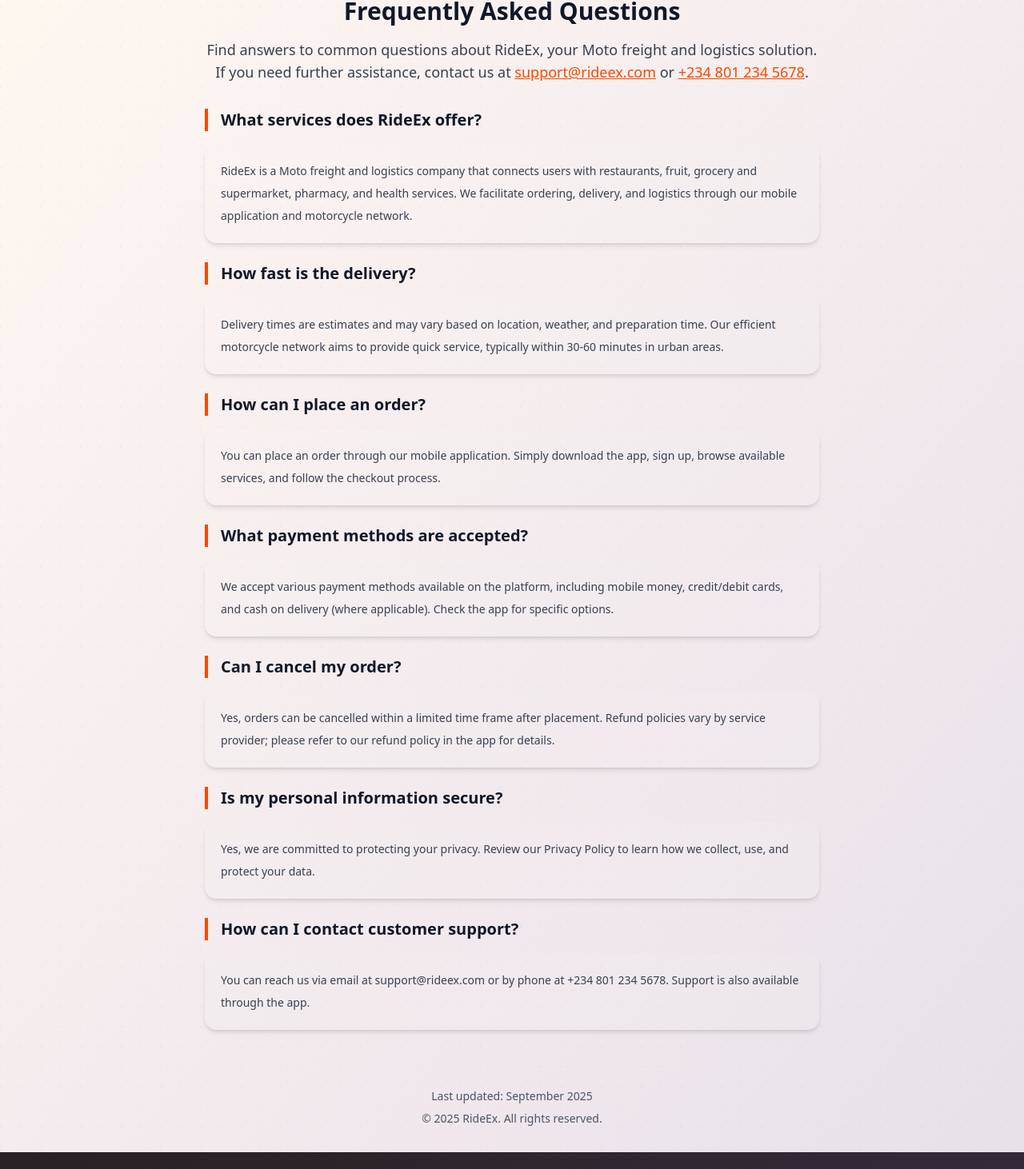
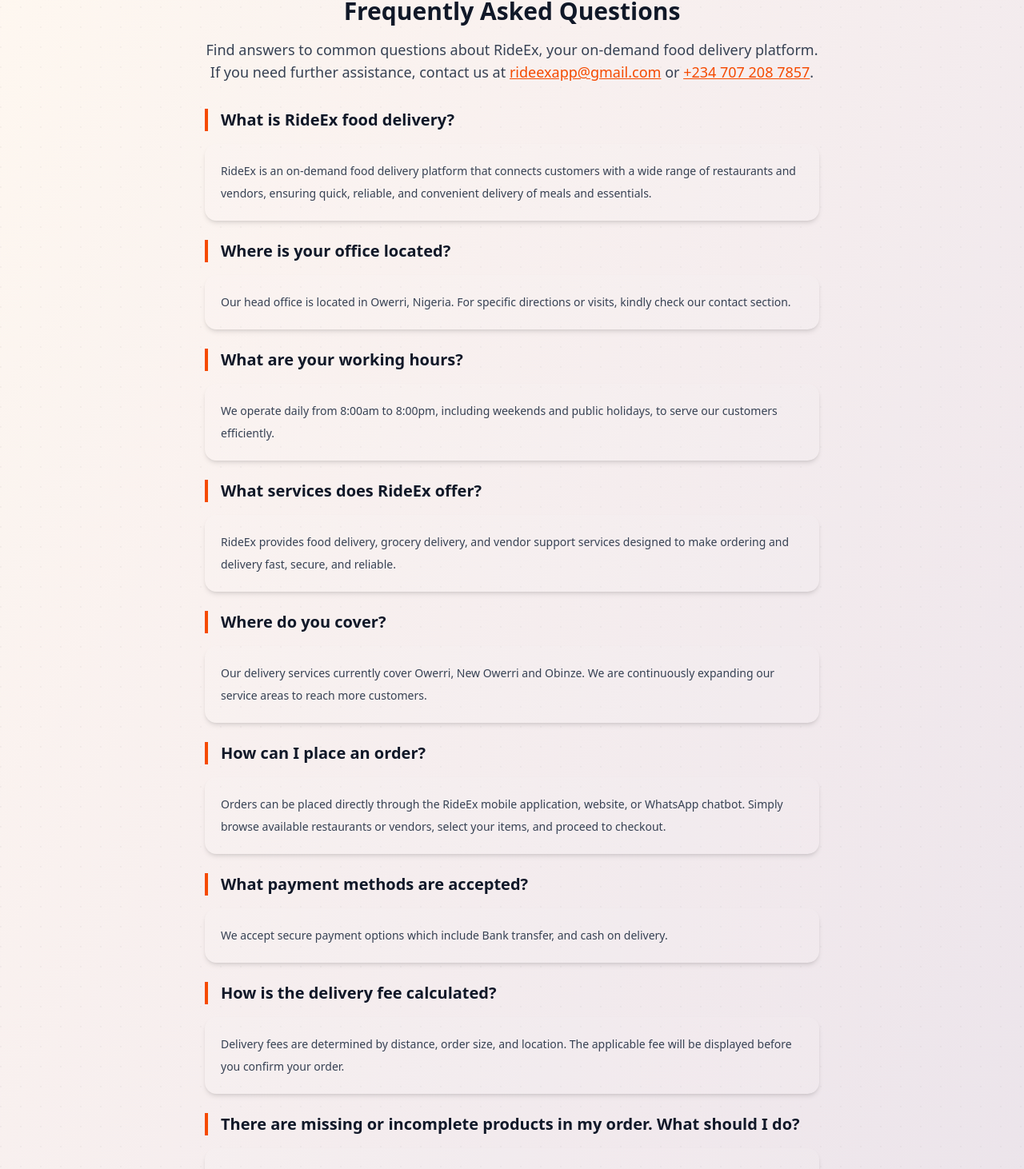
Before and after one commit to zeddted360/RideExApp, a Next.js app: page /FAQ in a window 1280 px wide. Shown: the part 454-1916 px from the top of the page at 80% size. Built offline with nearby package versions, Linux system fonts and the light colour scheme; no server answers.

Commit message:
finished changes

```diff
--- a/src/app/FAQ/page.tsx
+++ b/src/app/FAQ/page.tsx
@@ -14,7 +14,7 @@
       {/* Header */}
       <header className="flex items-center justify-between px-6 py-5 border-b border-gray-200/10 dark:border-white/10 relative z-10">
         <button
-          className="p-2 rounded-full bg-gray-900/10 dark:bg-white/10 hover:bg-orange-400/20 dark:hover:bg-orange-500/20 transition-all duration-300 flex items-center justify-center"
+          className="group p-2 rounded-full bg-gray-900/10 dark:bg-white/10 hover:bg-orange-400/20 dark:hover:bg-orange-500/20 transition-all duration-300 flex items-center justify-center"
           onClick={() => router.back()}
           aria-label="Go back"
         >
@@ -48,13 +48,13 @@
               Frequently Asked Questions
             </h2>
             <p className="text-lg text-gray-700 dark:text-gray-300 leading-7">
-              Find answers to common questions about RideEx, your Moto freight and logistics solution. If you need further assistance, contact us at{' '}
-              <a href="mailto:support@rideex.com" className="text-orange-600 dark:text-orange-400 underline hover:text-red-600 dark:hover:text-red-400 transition-colors">
-                support@rideex.com
+              Find answers to common questions about RideEx, your on-demand food delivery platform. If you need further assistance, contact us at{' '}
+              <a href="mailto:rideexapp@gmail.com" className="text-orange-600 dark:text-orange-400 underline hover:text-red-600 dark:hover:text-red-400 transition-colors">
+                rideexapp@gmail.com
               </a>{' '}
               or{' '}
-              <a href="tel:+2348012345678" className="text-orange-600 dark:text-orange-400 underline hover:text-red-600 dark:hover:text-red-400 transition-colors">
-                +234 801 234 5678
+              <a href="tel:+2347072087857" className="text-orange-600 dark:text-orange-400 underline hover:text-red-600 dark:hover:text-red-400 transition-colors">
+                +234 707 208 7857
               </a>
               .
             </p>
@@ -63,32 +63,56 @@
           {/* FAQ Sections */}
           {[
             {
-              question: 'What services does RideEx offer?',
-              answer: 'RideEx is a Moto freight and logistics company that connects users with restaurants, fruit, grocery and supermarket, pharmacy, and health services. We facilitate ordering, delivery, and logistics through our mobile application and motorcycle network.',
+              question: 'What is RideEx food delivery?',
+              answer: 'RideEx is an on-demand food delivery platform that connects customers with a wide range of restaurants and vendors, ensuring quick, reliable, and convenient delivery of meals and essentials.',
             },
             {
-              question: 'How fast is the delivery?',
-              answer: 'Delivery times are estimates and may vary based on location, weather, and preparation time. Our efficient motorcycle network aims to provide quick service, typically within 30-60 minutes in urban areas.',
+              question: 'Where is your office located?',
+              answer: 'Our head office is located in Owerri, Nigeria. For specific directions or visits, kindly check our contact section.',
+            },
+            {
+              question: 'What are your working hours?',
+              answer: 'We operate daily from 8:00am to 8:00pm, including weekends and public holidays, to serve our customers efficiently.',
+            },
+            {
+              question: 'What services does RideEx offer?',
+              answer: 'RideEx provides food delivery, grocery delivery, and vendor support services designed to make ordering and delivery fast, secure, and reliable.',
+            },
+            {
+              question: 'Where do you cover?',
+              answer: 'Our delivery services currently cover Owerri, New Owerri and Obinze. We are continuously expanding our service areas to reach more customers.',
             },
             {
               question: 'How can I place an order?',
-              answer: 'You can place an order through our mobile application. Simply download the app, sign up, browse available services, and follow the checkout process.',
+              answer: 'Orders can be placed directly through the RideEx mobile application, website, or WhatsApp chatbot. Simply browse available restaurants or vendors, select your items, and proceed to checkout.',
             },
             {
               question: 'What payment methods are accepted?',
-              answer: 'We accept various payment methods available on the platform, including mobile money, credit/debit cards, and cash on delivery (where applicable). Check the app for specific options.',
+              answer: 'We accept secure payment options which include Bank transfer, and cash on delivery.',
+            },
+            {
+              question: 'How is the delivery fee calculated?',
+              answer: 'Delivery fees are determined by distance, order size, and location. The applicable fee will be displayed before you confirm your order.',
+            },
+            {
+              question: 'There are missing or incomplete products in my order. What should I do?',
+              answer: 'In such cases, please contact our customer support immediately through our <a href="https://wa.me/2347072087857" className="text-orange-600 dark:text-orange-400 underline hover:text-red-600 dark:hover:text-red-400 transition-colors">WhatsApp line</a>. We will promptly investigate and resolve the issue.',
             },
             {
               question: 'Can I cancel my order?',
-              answer: 'Yes, orders can be cancelled within a limited time frame after placement. Refund policies vary by service provider; please refer to our refund policy in the app for details.',
+              answer: 'Yes. Orders may be canceled within a limited time frame after placement. Cancellation policies may vary depending on the restaurant/vendor, and applicable charges may apply.',
+            },
+            {
+              question: 'Should I tip my couriers?',
+              answer: 'Tipping is optional but greatly appreciated. It serves as recognition for the effort and service of our delivery partners.',
             },
             {
               question: 'Is my personal information secure?',
-              answer: 'Yes, we are committed to protecting your privacy. Review our <a href="/privacy" className="text-orange-600 dark:text-orange-400 underline hover:text-red-600 dark:hover:text-red-400 transition-colors">Privacy Policy</a> to learn how we collect, use, and protect your data.',
+              answer: 'Yes. We prioritize data privacy and employ advanced security measures to ensure that your personal information remains safe and confidential.',
             },
             {
               question: 'How can I contact customer support?',
-              answer: 'You can reach us via email at <a href="mailto:support@rideex.com" className="text-orange-600 dark:text-orange-400 underline hover:text-red-600 dark:hover:text-red-400 transition-colors">support@rideex.com</a> or by phone at <a href="tel:+2348012345678" className="text-orange-600 dark:text-orange-400 underline hover:text-red-600 dark:hover:text-red-400 transition-colors">+234 801 234 5678</a>. Support is also available through the app.',
+              answer: 'You can reach our customer support team through <a href="tel:+2347072087857" className="text-orange-600 dark:text-orange-400 underline hover:text-red-600 dark:hover:text-red-400 transition-colors">+234 707 208 7857</a> or via email at <a href="mailto:rideexapp@gmail.com" className="text-orange-600 dark:text-orange-400 underline hover:text-red-600 dark:hover:text-red-400 transition-colors">rideexapp@gmail.com</a>. We are available to assist you during working hours.',
             },
           ].map((faq, index) => (
             <div key={index} className="my-6">
@@ -101,15 +125,6 @@
               />
             </div>
           ))}
-
-          <div className="mt-12 pt-6 border-t border-gray-200/10 dark:border-white/10 text-center">
-            <p className="text-sm text-gray-600 dark:text-gray-400 font-mono mb-2">
-              Last updated: September 2025
-            </p>
-            <p className="text-sm text-gray-600 dark:text-gray-400 font-mono">
-              © 2025 RideEx. All rights reserved.
-            </p>
-          </div>
         </div>
       </main>
     </div>
--- a/src/app/become-a-rider/page.tsx
+++ b/src/app/become-a-rider/page.tsx
@@ -341,7 +341,7 @@
                   {[
                     { name: "vehicleType", label: "Vehicle Type", type: "select", icon: "🚲", options: ["Bike", "Bicycle"] },
                     { name: "previousWorkPlace", label: "Previous Place of Work", type: "text", icon: "🏢" },
-                    { name: "workDuration", label: "How Long Did You Work There?", type: "text", icon: "⏳", placeholder: "e.g., 2 years" },
+                    { name: "workDuration", label: "How Long Did You Work There?", type: "select", icon: "⏳", options: ["Less than 6 months", "6-12 months", "1-2 years", "2-5 years", "5+ years"] },
                     { name: "guarantor1Name", label: "Guarantor 1 Name", type: "text", icon: "🤝" },
                     { name: "guarantor1Phone", label: "Guarantor 1 Phone", type: "tel", icon: "📞" },
                     { name: "guarantor1Relationship", label: "Guarantor 1 Relationship", type: "select", icon: "👥", options: ["Family", "Friend", "Colleague", "Other"] },
--- a/src/components/Menu.tsx
+++ b/src/components/Menu.tsx
@@ -1,5 +1,5 @@
 "use client";
-import { ChevronLeft, ChevronRight, Star } from "lucide-react";
+import { Star } from "lucide-react";
 import React, { useEffect, useRef, Suspense } from "react";
 import Image from "next/image";
 import { useDispatch, useSelector } from "react-redux";
@@ -106,6 +106,7 @@
               Our Menu
             </h2>
             <Button
+            onClick={() => router.push('/menu')}
               variant="outline"
               className="bg-orange-100 dark:bg-orange-900/20 text-orange-600 dark:text-orange-400 hover:bg-orange-200 dark:hover:bg-orange-800/30 hover:text-orange-700 dark:hover:text-orange-300 transition-colors duration-200"
             >
@@ -114,28 +115,11 @@
           </div>
 
           <div className="relative">
-            {/* Navigation Arrows */}
-            <Button
-              onClick={scrollLeft}
-              variant="outline"
-              size="icon"
-              className="absolute left-0 top-1/2 -translate-y-1/2 bg-white/90 dark:bg-gray-800/90 backdrop-blur-sm shadow-md hover:bg-white dark:hover:bg-gray-700 z-10 hidden sm:flex"
-            >
-              <ChevronLeft className="w-6 h-6 text-gray-600 dark:text-gray-300" />
-            </Button>
-            <Button
-              onClick={scrollRight}
-              variant="outline"
-              size="icon"
-              className="absolute right-0 top-1/2 -translate-y-1/2 bg-white/90 dark:bg-gray-800/90 backdrop-blur-sm shadow-md hover:bg-white dark:hover:bg-gray-700 z-10 hidden sm:flex"
-            >
-              <ChevronRight className="w-6 h-6 text-gray-600 dark:text-gray-300" />
-            </Button>
 
             {/* Scrollable/grid container */}
             <Suspense
               fallback={
-                <div className="flex overflow-x-auto space-x-3 sm:space-x-4 pb-4 sm:grid sm:grid-cols-2 lg:grid-cols-4 sm:gap-4 sm:gap-6 sm:overflow-visible scrollbar-hide">
+                <div className="flex overflow-x-auto space-x-3 sm:space-x-4 pb-4 sm:grid sm:grid-cols-2 lg:grid-cols-4 sm:gap-6 sm:overflow-visible scrollbar-hide">
                   {[...Array(4)].map((_, index) => (
                     <RestaurantCardSkeleton key={index} />
                   ))}
@@ -157,7 +141,7 @@
                     </p>
                   </div>
                 ) : restaurants.length > 0 ? (
-                  restaurants.map((restaurant, index) => (
+                  restaurants.slice(0, 4).map((restaurant, index) => (
                     <RestaurantCard
                       key={`${restaurant.$id}-${index}`}
                       restaurant={restaurant}
```
